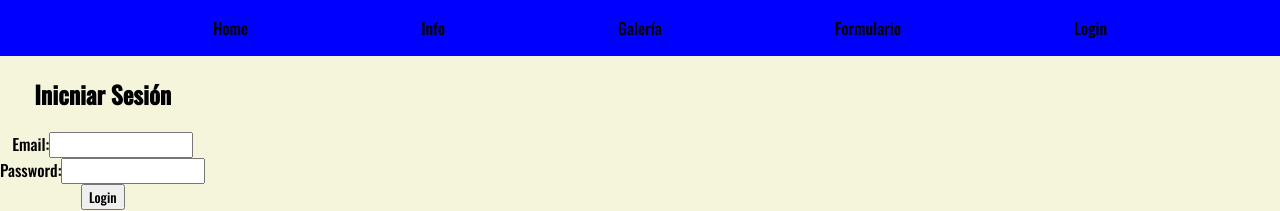
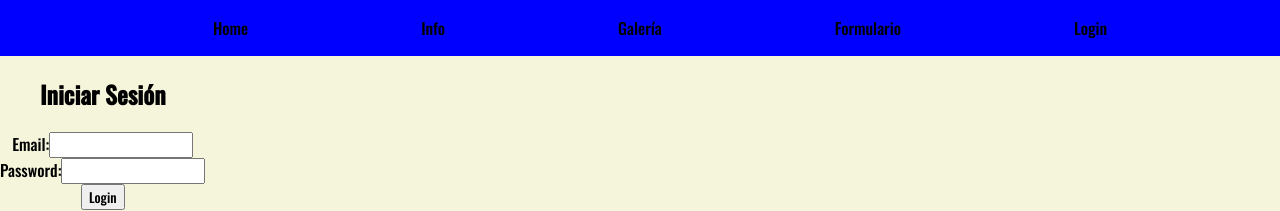
Before and after one commit to Sariiituus/tormenta-de-espadas, a React (Create React App) app: page /login in a window 1280 px wide. Shown: the top 211 px of the page. Built offline with nearby package versions, Linux system fonts and the light colour scheme; the HTML template or start-up script is replaced by a standard one.

Commit message:
Corregimos Iniciar

```diff
--- a/src/components/login/Login.jsx
+++ b/src/components/login/Login.jsx
@@ -21,7 +21,7 @@ const Login = () => {
 
   return (
     <div className="login-container">
-      <h2>Inicniar Sesión</h2>
+      <h2>Iniciar Sesión</h2>
       <div>
         <form onSubmit={onSubmit}>
           <div>
```
